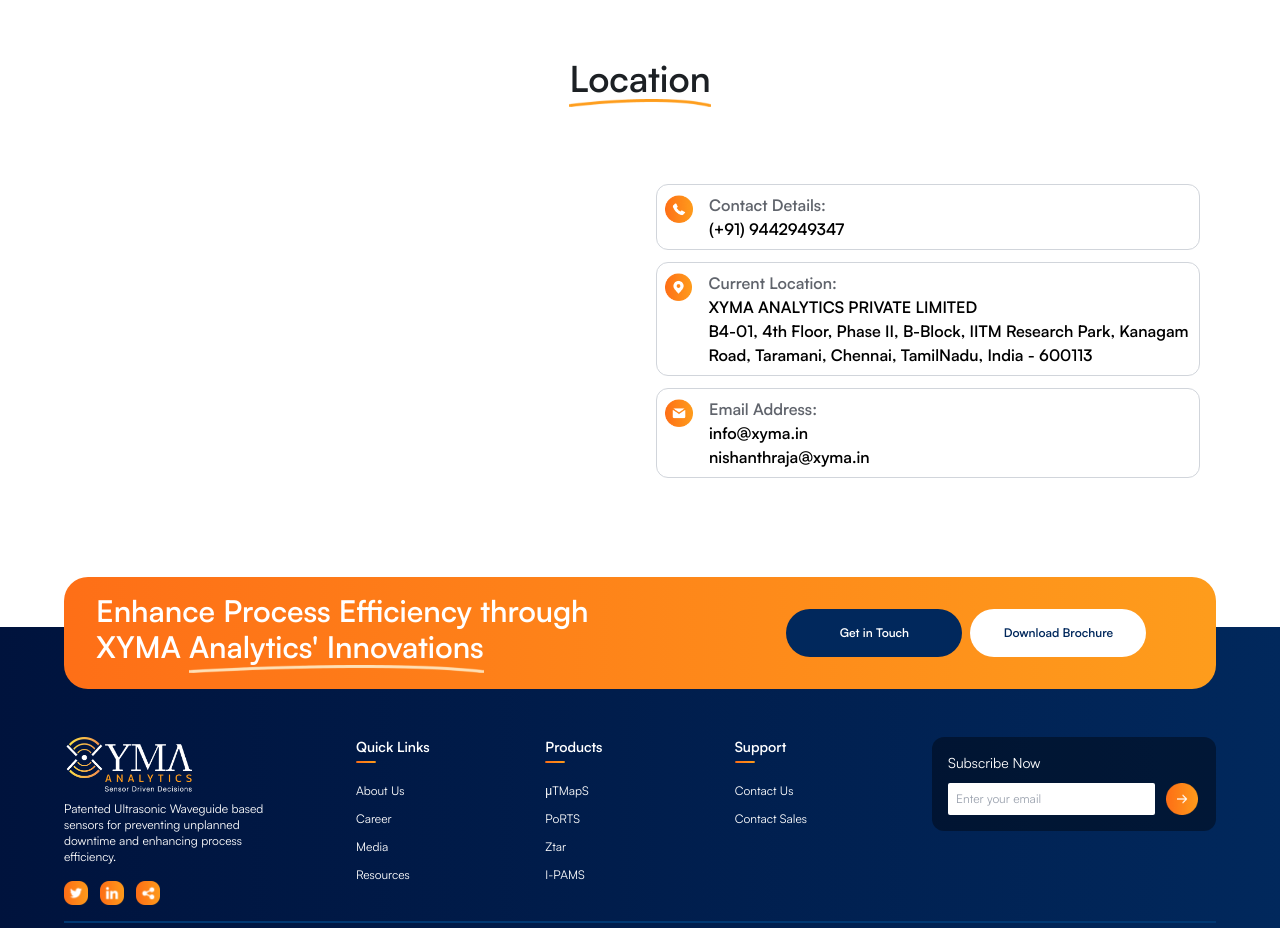
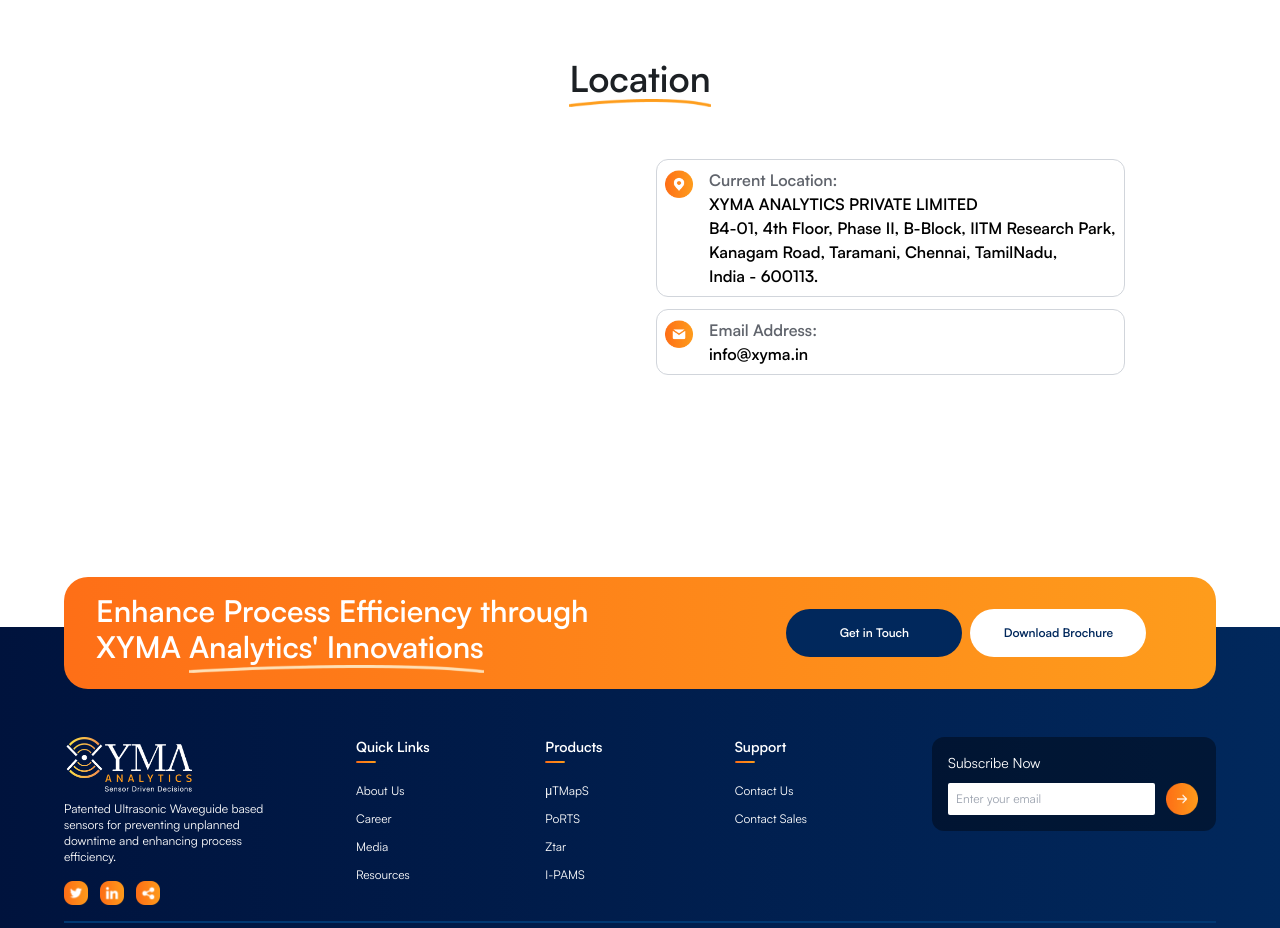
Before and after one commit to Jeffrey-Ragland/XYMAWebsite, a React (Create React App) app: page /contact in a window 1280 px wide. Shown: the part 2007-2935 px from the top of the page. Built offline with nearby package versions, Linux system fonts and the light colour scheme.

Commit message:
contact updated

```diff
--- a/src/pages/Contact.js
+++ b/src/pages/Contact.js
@@ -1,7 +1,6 @@
 import React, { useRef, useEffect } from 'react';
 import video2 from '../Images/contactOverlay2.mp4';
 import map from '../Images/map.png';
-import call from '../Images/call.png';
 import mail from '../Images/mail.png';
 import location from '../Images/location.png';
 import line from "../Assets/underline.png";
@@ -220,7 +219,11 @@
           Installations of Ultrasonic Waveguide Sensors in different countries
         </div>
         <div className=" h-[200px] md:h-auto">
-          <img className="object-cover w-full h-full" src={map} data-aos="fade"></img>
+          <img
+            className="object-cover w-full h-full"
+            src={map}
+            data-aos="fade"
+          ></img>
         </div>
       </section>
 
@@ -231,7 +234,7 @@
         </div>
       </div>
 
-      <div className="md:flex justify-center  mx-[5%]">
+      <div className="md:flex justify-center mx-[10%] 2xl:mx-[15%]">
         <div className="w-full md:w-1/2 h-[300px] md:h-[400px] 2xl:h-[450px] p-4">
           <iframe
             className="rounded-2xl"
@@ -245,15 +248,15 @@
           ></iframe>
         </div>
 
-        <div className="w-full md:w-1/2 p-4 flex items-center text-sm md:text-base lg:text-lg xl:text-base 2xl:text-xl">
+        <div className="w-full md:w-1/2 p-4 flex items-start text-sm md:text-base lg:text-lg xl:text-base 2xl:text-xl">
           <div className="flex flex-col">
-            <div className="flex border border-gray-300 rounded-xl p-2">
+            {/* <div className="flex border border-gray-300 rounded-xl p-2">
               <img className="w-7 h-7 mt-0.5" src={call} alt="Call Icon" />
               <div className="ml-4 text-[#60646C] font-semibold">
                 Contact Details:
                 <div className="text-black">(+91) 9442949347</div>
               </div>
-            </div>
+            </div> */}
 
             <div className="flex mt-3 border border-gray-300 rounded-xl p-2">
               <img
@@ -266,7 +269,9 @@
                 <div className="text-black">XYMA ANALYTICS PRIVATE LIMITED</div>
                 <div className="text-black">
                   B4-01, 4th Floor, Phase II, B-Block, IITM Research Park,
-                  Kanagam Road, Taramani, Chennai, TamilNadu, India - 600113
+                  <br /> Kanagam Road, Taramani, Chennai,
+                  TamilNadu,
+                  <br /> India - 600113.
                 </div>
               </div>
             </div>
@@ -275,11 +280,7 @@
               <img className="w-7 h-7 mt-0.5" src={mail} alt="Mail Icon" />
               <div className="ml-4 text-[#60646C] font-semibold">
                 Email Address:
-                <div className="text-black">
-                  info@xyma.in
-                  <br />
-                  nishanthraja@xyma.in
-                </div>
+                <div className="text-black">info@xyma.in</div>
               </div>
             </div>
           </div>
--- a/src/pages/Product.js
+++ b/src/pages/Product.js
@@ -220,12 +220,12 @@
           </div>
           <div className=" w-full md:w-[55%] xl:p-2 md:p-4 flex flex-col justify-evenly ">
             {/* heading and play button */}
-            <div className="  md:flex items-center justify-between gap-2 mb-2">
+            <div className="border border-black  md:flex items-start justify-between gap-2 mb-2">
               <div className=" mb-2 md:mb-0 text-[clamp(20px,3vw,40px)] font-semibold">
                 Multi-Point Temperature Mapping Sensor
               </div>
               <div
-                className="  flex rounded-full items-center justify-center gap-1 bg-[#01285C] h-4 py-4 px-2  cursor-pointer"
+                className=" border border-black flex rounded-full items-center justify-center gap-1 bg-[#01285C] h-4 py-4 px-2  cursor-pointer"
                 onClick={() => setRenderUtmapsVideo(true)}
               >
                 <div className="text-[#FE9D1C]">
@@ -336,7 +336,7 @@
           </div>
           <div className=" w-full md:w-[55%] xl:p-2 md:p-4 flex flex-col justify-evenly">
             {/* heading and play button */}
-            <div className="  md:flex items-center justify-between gap-2 mb-2">
+            <div className="  md:flex items-start justify-between gap-2 mb-2">
               <div className="mb-2 md:mb-0 text-[clamp(20px,3vw,40px)] font-semibold">
                 Multi-Parameter Measurement Sensor
               </div>
@@ -451,7 +451,7 @@
           </div>
           <div className=" w-full md:w-[55%] xl:p-2 md:p-4 flex flex-col justify-evenly">
             {/* heading and play button */}
-            <div className=" md:flex items-center justify-between gap-2 mb-2">
+            <div className=" md:flex items-start justify-between gap-2 mb-2">
               <div className="mb-2 md:mb-0 text-[clamp(20px,3vw,40px)] font-semibold">
                 Ultrasonic contact & non-contact based level measurement sensor
               </div>
```
Also changed, not shown: src/Assets/stephen.jpg (deleted), 102 other files (tests, documents, lock files or other folders).
